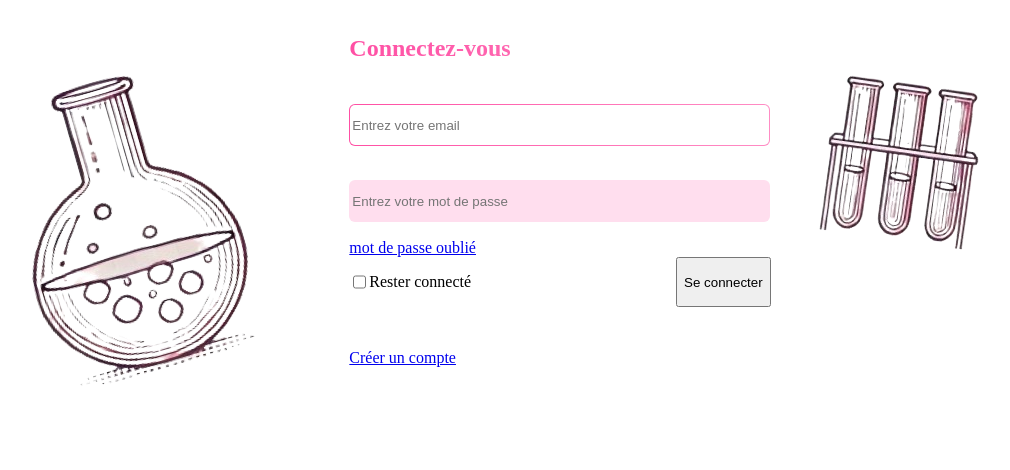
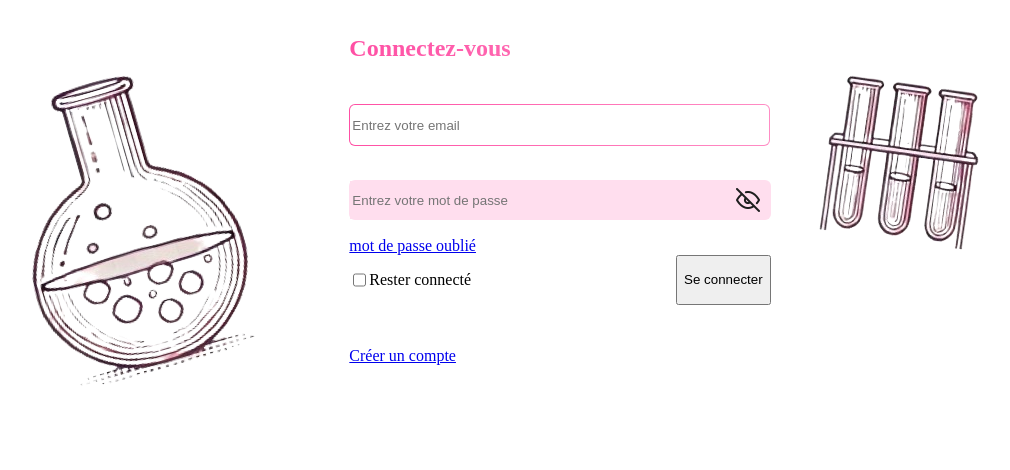
Before and after one commit to Lucasdeversdore/SAE_3.05, a Flask app: page /connection in a window 1280 px wide. Shown: the part 64-534 px from the top of the page, without its empty margins (80-1090 px from the left). Run offline with Flask 3, Linux system fonts and the light colour scheme; some libraries are stand-ins or nearby versions.

Commit message:
page connection affichage mdp

```diff
--- a/app/static/app.js
+++ b/app/static/app.js
@@ -1253,3 +1253,21 @@ document.addEventListener('DOMContentLoaded', function() {
         });
     }
 });
+
+function hideShowPassword(){
+    let li = document.getElementById('pwd');
+    let input = li.querySelector('#mdp');
+    let img = li.querySelector('#toggle');
+    if (input.type == "password"){
+        input.type = "text"
+        img.src = "/static/images/afficher.png"
+    }
+    else{
+        input.type = "password"
+        img.src = "/static/images/cacher.png"
+    }
+}
+let toggle = document.getElementById('toggle')
+if (toggle){
+    toggle.onclick = () => hideShowPassword();
+}
--- a/app/static/style_page_co_ins.css
+++ b/app/static/style_page_co_ins.css
@@ -8,16 +8,11 @@ ul{
       -webkit-text-fill-color: transparent; /* Rend le texte transparent pour laisser le dégradé apparaître */
   }
 
-
-  input{
+  #email input {
     border-radius: 6px;
     border: double 1px transparent;
     background-color: #ffdeee;
-  }
 
-
-
-  #email input {
     background-origin: border-box;
     background-clip: padding-box, border-box;
     background-image: linear-gradient(white, white),
@@ -25,6 +20,10 @@ ul{
   }
 
   #prenom-nom input {
+    border-radius: 6px;
+    border: double 1px transparent;
+    background-color: #ffdeee;
+
     background-origin: border-box;
     background-clip: padding-box, border-box;
     background-image: linear-gradient(white, white),
@@ -33,6 +32,10 @@ ul{
 
 
   #paragraphe input{
+    border-radius: 6px;
+    border: double 1px transparent;
+    background-color: #ffdeee;
+
     background-image: linear-gradient(to right, #ff4fa4, #ff8cc4), linear-gradient(white, white);
     background-origin: border-box;
 
@@ -48,3 +51,34 @@ ul{
 .errors li {
     margin-bottom: 2px;
 }
+
+.password-container {
+  position: relative;
+  padding-right: 40px;
+  border-radius: 6px;
+  border: double 1px transparent;
+  background-color: #ffdeee;
+}
+
+.password-container input {
+  background-color: #ffdeee;
+  border: none;
+}
+
+.password-container input:focus{
+  outline: none;
+}
+
+.password-container:focus-within {
+  outline: 2px solid;
+}
+
+.password-container img {
+  position: absolute;
+  top: 50%;
+  transform: translateY(-50%);
+  cursor: pointer;
+  padding: 0.5em;
+  width: 1.5em;
+  height: 1.5em;
+}
--- a/app/templates/connection.html
+++ b/app/templates/connection.html
@@ -10,6 +10,7 @@
         {% endblock %}
         <link rel=" stylesheet " href="{{ url_for ('static', filename='position_page_co_ins.css') }}">
         <link rel=" stylesheet " href="{{ url_for ('static', filename='style_page_co_ins.css') }}">
+        <script defer src="/static/app.js"></script>
     </head>
 
     <body>
@@ -51,7 +52,10 @@
 
                         <!-- Champ mot de passe -->
                         <li id="pwd">
-                            {{ form.mdp(placeholder="Entrez votre mot de passe") }}
+                            <div class="password-container">
+                                {{ form.mdp(placeholder="Entrez votre mot de passe") }}
+                                <img id="toggle" src="{{ url_for('static', filename='images/cacher.png') }}">
+                            </div>
                             {% if form.mdp.errors %}
                                 <ul class="errors">
                                     {% for error in form.mdp.errors %}
@@ -77,6 +81,5 @@
                 <img src="{{ url_for('static', filename='images/chimie2.png') }}" alt="Image 2">
             </section>
         </main>
-        <script src="app.js"></script>
     </body>
 </html>
```
Also changed, not shown: app/static/images/afficher.png (added), app/static/images/cacher.png (added).
